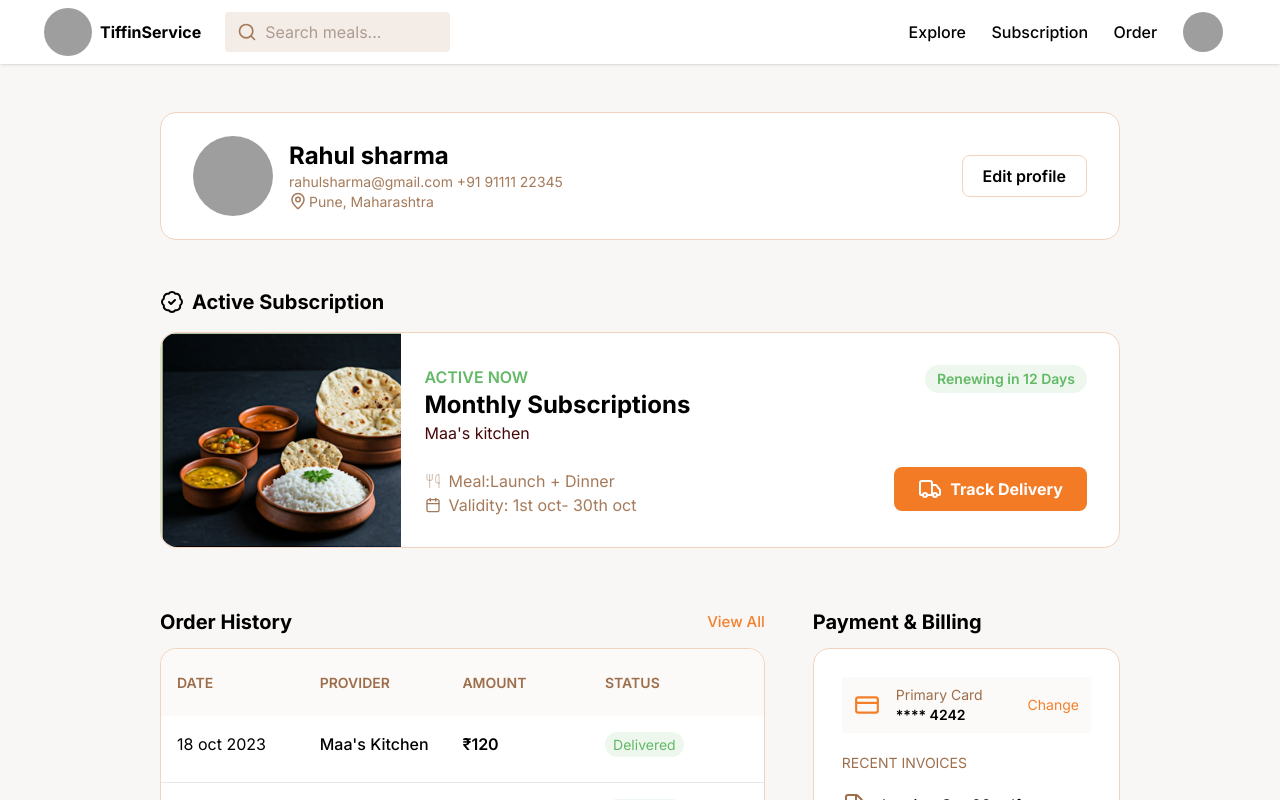
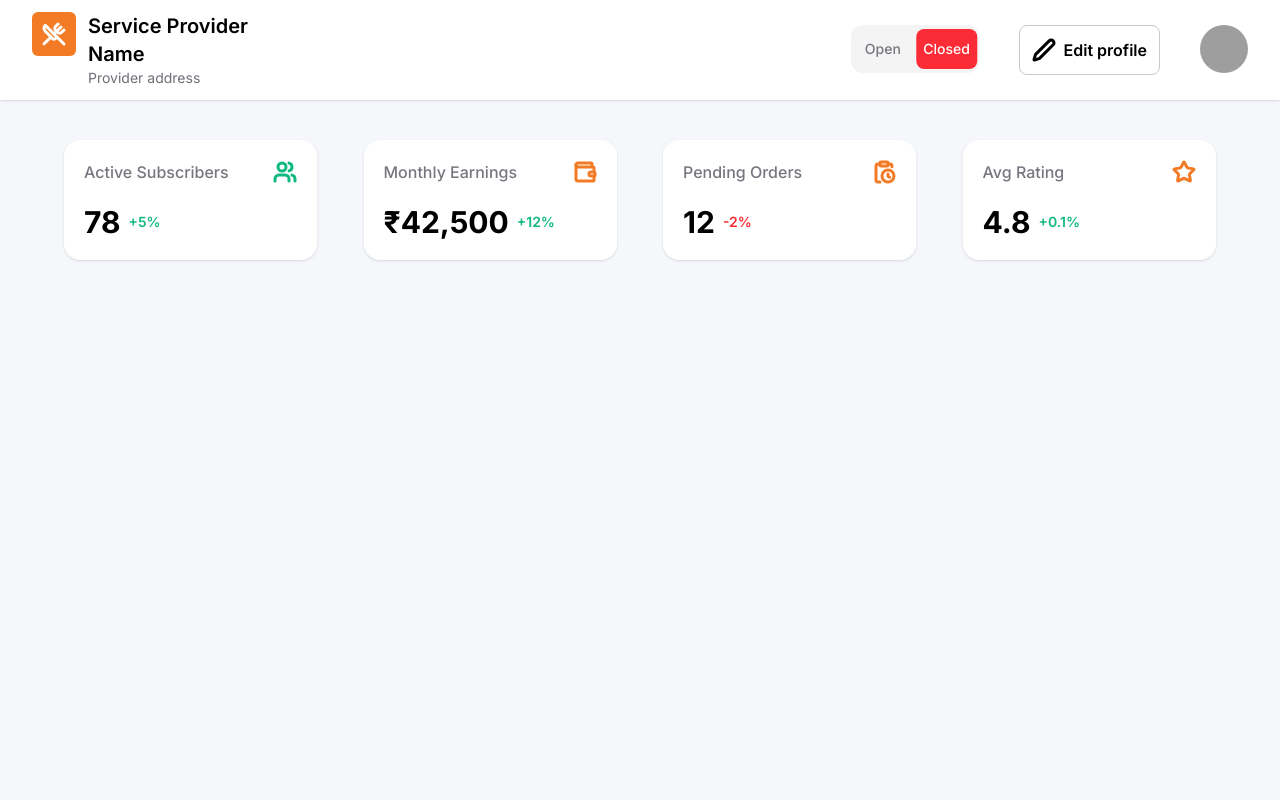
Before and after one commit to pratikparmar435/Tiffin-Service-App, a React (Vite) app in the folder frontend/: page / in a window 1280 px wide. Shown: the top 800 px of the page. Built offline with nearby package versions, Linux system fonts and the light colour scheme; grey boxes are pictures that could not be loaded.

Commit message:
Navbar and Header section created of Service Provider's Profile ui

```diff
--- a/frontend/src/App.jsx
+++ b/frontend/src/App.jsx
@@ -1,13 +1,15 @@
 import CustomerProfile from "./customer-profile-page/CustomerProfile";
 import HomePage from "./home-page/HomePage";
 import OrderPage from "./order-tifiin-page/OrderPage";
+import ServiceProviderProfile from "./service-provider-profile-page/ServiceProviderProfile";
 
 function App() {
   return (
     <>
-      {/* <HomePage />
-      <OrderPage /> */}
-      <CustomerProfile />
+      {/*  <HomePage />  */}
+      {/* <OrderPage /> */}
+      {/* <CustomerProfile /> */}
+      <ServiceProviderProfile />
     </>
   );
 }
--- /dev/null
+++ b/frontend/src/service-provider-profile-page/ServiceProviderProfile.jsx
@@ -0,0 +1,16 @@
+import React from "react";
+import Navbar from "./navigation-section/Navbar";
+import Header from "./header-section/Header";
+
+const ServiceProviderProfile = () => {
+  return (
+    <div className="bg-[#f5f7fa] h-screen">
+      <Navbar />
+      <div className="w-[90%] m-auto">
+        <Header />
+      </div>
+    </div>
+  );
+};
+
+export default ServiceProviderProfile;
--- /dev/null
+++ b/frontend/src/service-provider-profile-page/header-section/Header.jsx
@@ -0,0 +1,54 @@
+import { Users, Wallet, ClipboardClock, Star } from "lucide-react";
+
+const Header = () => {
+  return (
+    <div className="mt-10 flex justify-between">
+      <div className="bg-white w-[22%] h-30 rounded-2xl shadow p-5">
+        <div className="flex justify-between">
+          <h6 className="text-[#76767f] font-medium">Active Subscribers</h6>
+          <Users color="#10b981" strokeWidth={3} />
+        </div>
+        <div className="flex items-center gap-2">
+          <h2 className="mt-5 font-bold text-3xl">78</h2>
+          <span className="mt-5 text-sm text-[#10b981] font-semibold">+5%</span>
+        </div>
+      </div>
+      <div className="bg-white w-[22%] h-30 rounded-2xl shadow p-5">
+        <div className="flex justify-between">
+          <h6 className="text-[#76767f] font-medium">Monthly Earnings</h6>
+          <Wallet color="#f47b25" strokeWidth={3} />
+        </div>
+        <div className="flex items-center gap-2">
+          <h2 className="mt-5 font-bold text-3xl">&#8377;42,500</h2>
+          <span className="mt-5 text-sm text-[#10b981] font-semibold">
+            +12%
+          </span>
+        </div>
+      </div>
+      <div className="bg-white w-[22%] h-30 rounded-2xl shadow p-5">
+        <div className="flex justify-between">
+          <h6 className="text-[#76767f] font-medium">Pending Orders</h6>
+          <ClipboardClock color="#f47b25" strokeWidth={3} />
+        </div>
+        <div className="flex items-center gap-2">
+          <h2 className="mt-5 font-bold text-3xl">12</h2>
+          <span className="mt-5 text-sm text-red-500 font-semibold">-2%</span>
+        </div>
+      </div>
+      <div className="bg-white w-[22%] h-30 rounded-2xl shadow p-5">
+        <div className="flex justify-between">
+          <h6 className="text-[#76767f] font-medium">Avg Rating</h6>
+          <Star color="#f47b25" strokeWidth={3} />
+        </div>
+        <div className="flex items-center gap-2">
+          <h2 className="mt-5 font-bold text-3xl">4.8</h2>
+          <span className="mt-5 text-sm text-[#10b981] font-semibold">
+            +0.1%
+          </span>
+        </div>
+      </div>
+    </div>
+  );
+};
+
+export default Header;
--- /dev/null
+++ b/frontend/src/service-provider-profile-page/navigation-section/Navbar.jsx
@@ -0,0 +1,56 @@
+import { UtensilsCrossed, Pen } from "lucide-react";
+import { useState } from "react";
+const Navbar = () => {
+  const [currState, setCurrState] = useState("closed");
+  return (
+    <div className="bg-white sticky top-0 shadow py-3 px-8 flex w-full justify-between items-center">
+      <div className="flex w-[20%] gap-3">
+        <div className="h-11 w-11 rounded-md bg-[#f47b25] p-2.5">
+          <UtensilsCrossed strokeWidth={3} color="#fff" />
+        </div>
+        <div className="leading-none">
+          <h3 className="text-xl font-semibold">Service Provider Name</h3>
+          <span className="text-sm text-[#6e6e77]">Provider address</span>
+        </div>
+      </div>
+      <div className="flex w-[70%] gap-10 justify-end">
+        <div className="relative w-[15%] bg-[#f4f4f5] h-12 rounded-xl flex">
+          <div
+            className={`absolute top-1 left-1 w-[48%] h-10 bg-[#10b981] rounded-lg transition-all duration-300 ease-in-out
+              ${currState === "closed" ? "translate-x-full bg-red-500" : ""}
+            `}
+          ></div>
+          <button
+            onClick={() => {
+              setCurrState("open");
+            }}
+            className={`z-10 cursor-pointer w-1/2 text-sm font-medium transition-colors duration-300
+              ${currState === "open" ? "text-white" : "text-[#76767f]"}
+            `}
+          >
+            Open
+          </button>
+          <button
+            onClick={() => {
+              setCurrState("closed");
+            }}
+            className={`z-10 w-1/2 cursor-pointer text-sm font-medium transition-colors duration-300
+              ${currState === "closed" ? "text-white" : "text-[#76767f]"}
+            `}
+          >
+            Closed
+          </button>
+        </div>
+        <button className="px-3 font-semibold py-3 cursor-pointer rounded-lg border border-[#c8c8cf] flex gap-2">
+          <Pen strokeWidth={3} /> Edit profile
+        </button>
+        <img
+          src="https://cdn.vectorstock.com/i/500p/71/90/blank-avatar-placeholder-icon-vector-30257190.jpg"
+          className="h-12 w-12 rounded-full"
+        />
+      </div>
+    </div>
+  );
+};
+
+export default Navbar;
```
